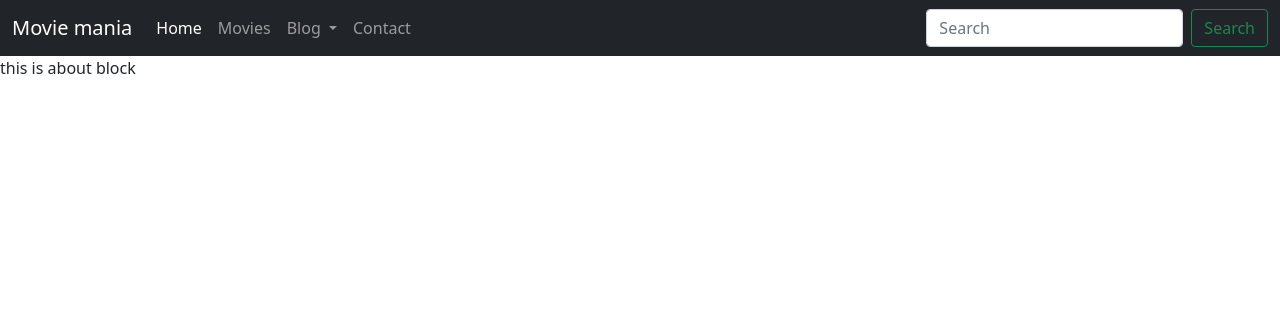
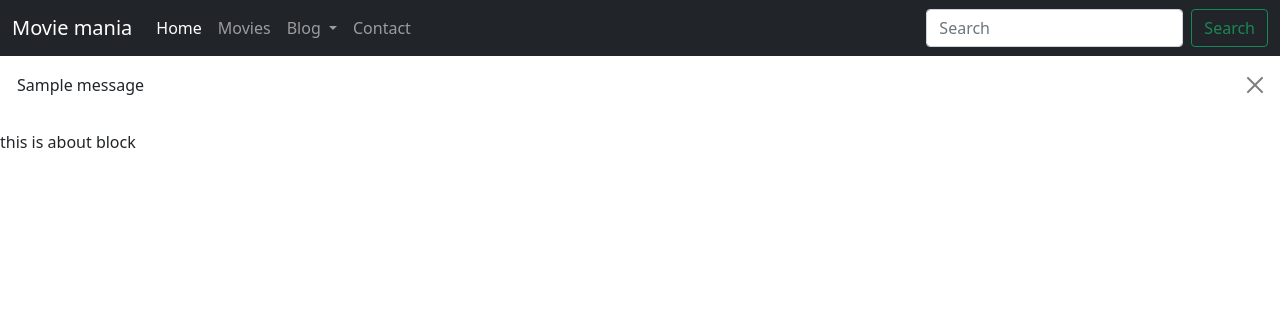
Before and after one commit to Harshit230499/movie-blog, a Django app: page /contact/about in a window 1280 px wide. Shown: the top 316 px of the page. Run offline with Django 3.2, Linux system fonts and the light colour scheme; one stand-in notice (Sample message) is shown.

Commit message:
contact us updated

```diff
--- a/hello/home/views.py
+++ b/hello/home/views.py
@@ -37,5 +37,6 @@ def contact(request):
         password = request.POST.get('password')
         contact = Contact(email = email, password=password)
         contact.save()
-        return render(request, 'thanks.html')
+        messages.success(request,'Details sent')
+        #return render(request, 'thanks.html')
     return render(request, 'contact.html')
--- a/hello/templates/base.html
+++ b/hello/templates/base.html
@@ -49,7 +49,15 @@
       </nav>
 
 
+{% if messages %}
+{% for message in messages %}
+      <div class="alert alert-warning{{ message.tags }} alert-dismissible fade show" role="alert">
+        {{ message }}
 
+        <button type="button" class="btn-close" data-bs-dismiss="alert" aria-label="Close"></button>
+      </div>
+      {% endfor %}
+      {% endif %}
       {% block body %} {%endblock body %}
 
     <!-- Optional JavaScript; choose one of the two! -->
```
Also changed, not shown: hello/db.sqlite3.
